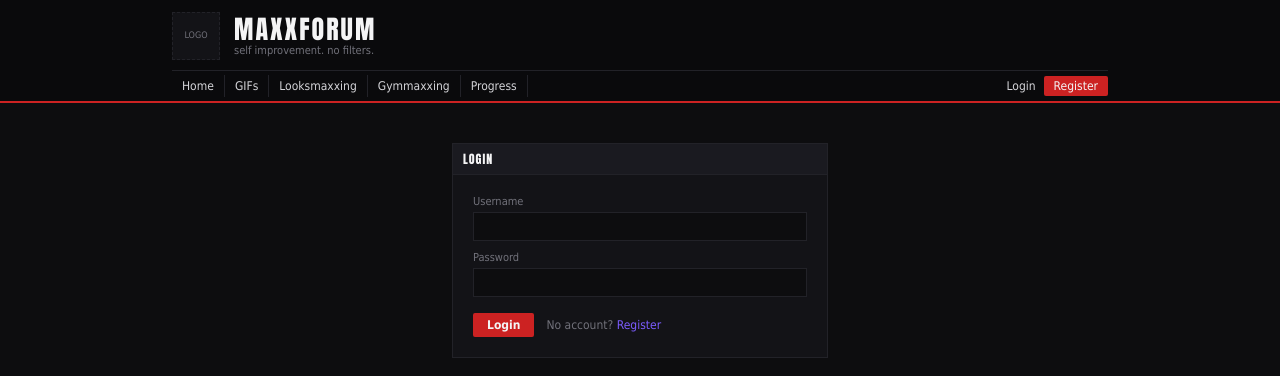
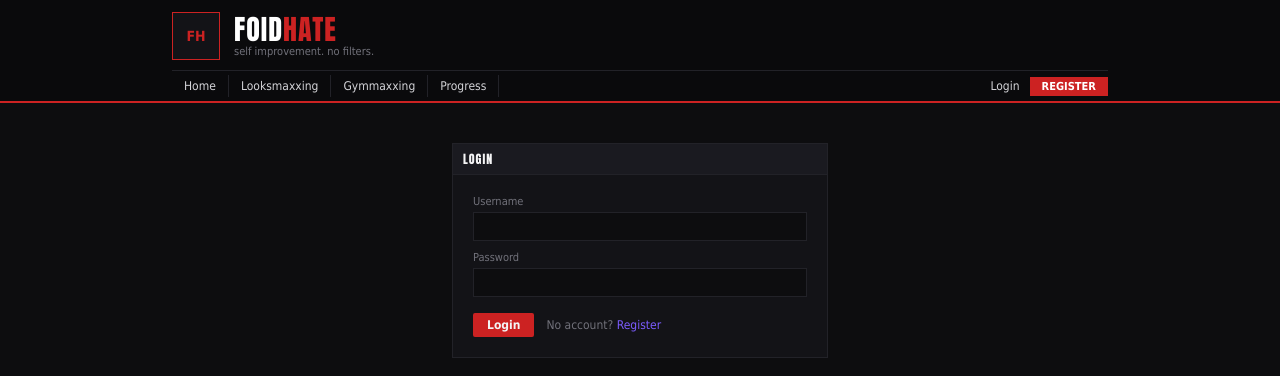
Before and after one commit to hexnetarc13/forum, a Next.js app: page /login in a window 1280 px wide. Shown: the top 376 px of the page. Built offline with nearby package versions, Linux system fonts and the light colour scheme; no server answers.

Commit message:
Update Header.tsx

```diff
--- a/components/Header.tsx
+++ b/components/Header.tsx
@@ -4,17 +4,11 @@ import { C } from '@/lib/styles';
 
 export default function Header() {
   const [user, setUser] = useState<{ username: string; is_admin?: boolean } | null>(null);
-  const [config, setConfig] = useState<{ site_title: string; site_subtitle: string; logo_url: string } | null>(null);
 
   useEffect(() => {
     const stored = localStorage.getItem('forum_user');
     if (stored) setUser(JSON.parse(stored));
-    fetch('/api/config').then(r => r.json()).then(setConfig).catch(() => {});
   }, []);
-
-  const title = config?.site_title || 'MAXXFORUM';
-  const subtitle = config?.site_subtitle || 'self improvement. no filters.';
-  const logoUrl = config?.logo_url || '';
 
   function logout() {
     localStorage.removeItem('forum_user');
@@ -26,30 +20,30 @@ export default function Header() {
     <div style={{ background: '#0a0a0c', borderBottom: `2px solid ${C.red}` }}>
       <div style={{ maxWidth: '960px', margin: '0 auto', padding: '0 12px' }}>
 
-        {/* Logo + title bar */}
+        {/* Logo + Styled Title */}
         <div style={{ display: 'flex', alignItems: 'center', gap: '14px', padding: '12px 0 10px' }}>
-          {logoUrl ? (
-            <img src={logoUrl} alt="logo" style={{ height: '48px', width: 'auto' }} />
-          ) : (
+          <a href="/" style={{ textDecoration: 'none', display: 'flex', alignItems: 'center', gap: '14px' }}>
             <div style={{
               width: '48px', height: '48px', background: C.panel,
-              border: `1px dashed ${C.border}`, display: 'flex',
+              border: `1px solid ${C.red}`, display: 'flex',
               alignItems: 'center', justifyContent: 'center',
-              fontSize: '9px', color: C.muted, textAlign: 'center', lineHeight: '1.3',
+              fontSize: '14px', color: C.red, fontWeight: 'bold'
             }}>
-              LOGO
+              FH
             </div>
-          )}
-          <div>
-            <div style={{
-              fontFamily: 'Impact, Arial Black, sans-serif',
-              fontSize: '26px', letterSpacing: '2px',
-              color: C.white, lineHeight: 1,
-            }}>
-              {title}
+            <div>
+              <div style={{
+                fontFamily: 'Impact, Arial Black, sans-serif',
+                fontSize: '28px', letterSpacing: '1px',
+                color: '#fff', lineHeight: 1, textTransform: 'uppercase'
+              }}>
+                FOID<span style={{ color: C.red }}>HATE</span>
+              </div>
+              <div style={{ fontSize: '11px', color: C.muted, marginTop: '2px' }}>
+                self improvement. no filters.
+              </div>
             </div>
-            <div style={{ fontSize: '11px', color: C.muted, marginTop: '2px' }}>{subtitle}</div>
-          </div>
+          </a>
         </div>
 
         {/* Nav bar */}
@@ -57,47 +51,48 @@ export default function Header() {
           display: 'flex', alignItems: 'center', justifyContent: 'space-between',
           borderTop: `1px solid ${C.border}`, padding: '4px 0',
         }}>
-          <div style={{ display: 'flex', gap: '0' }}>
+          <div style={{ display: 'flex' }}>
             {[
               { href: '/', label: 'Home' },
-              { href: '/gifs', label: 'GIFs' },
               { href: '/category/looksmaxxing', label: 'Looksmaxxing' },
               { href: '/category/gymmaxxing', label: 'Gymmaxxing' },
               { href: '/category/progress', label: 'Progress' },
             ].map(link => (
               <a key={link.href} href={link.href} style={{
-                padding: '4px 10px', fontSize: '12px', color: C.text,
+                padding: '4px 12px', fontSize: '12px', color: C.text,
                 borderRight: `1px solid ${C.border}`, display: 'block',
               }}>{link.label}</a>
             ))}
           </div>
-          <div style={{ display: 'flex', gap: '8px', alignItems: 'center', fontSize: '12px' }}>
+
+          <div style={{ display: 'flex', gap: '10px', alignItems: 'center', fontSize: '12px' }}>
             {user ? (
               <>
-                <a href={`/profile/${user.username}`} style={{ color: C.purple }}>{user.username}</a>
+                <a href={`/profile/${user.username}`} style={{ color: C.purple, fontWeight: 'bold' }}>
+                  {user.username.toUpperCase()}
+                </a>
                 {user.is_admin && (
                   <a href="/admin" style={{
-                    color: C.amber, padding: '2px 8px',
-                    border: `1px solid ${C.amber}`, fontSize: '11px',
+                    color: C.amber, padding: '1px 6px',
+                    border: `1px solid ${C.amber}`, fontSize: '10px',
                   }}>ADMIN</a>
                 )}
                 <button onClick={logout} style={{
                   background: 'none', border: 'none', color: C.muted,
-                  cursor: 'pointer', fontSize: '12px',
+                  cursor: 'pointer', fontSize: '11px', textTransform: 'uppercase'
                 }}>logout</button>
               </>
             ) : (
               <>
                 <a href="/login" style={{ color: C.text }}>Login</a>
                 <a href="/register" style={{
-                  background: C.red, color: C.white,
-                  padding: '3px 10px', fontSize: '12px', borderRadius: '2px',
+                  background: C.red, color: '#fff',
+                  padding: '3px 12px', fontSize: '11px', fontWeight: 'bold', textTransform: 'uppercase'
                 }}>Register</a>
               </>
             )}
           </div>
         </div>
-
       </div>
     </div>
   );
```
